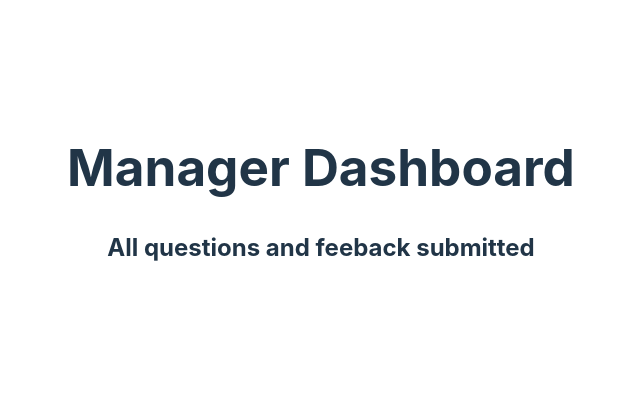
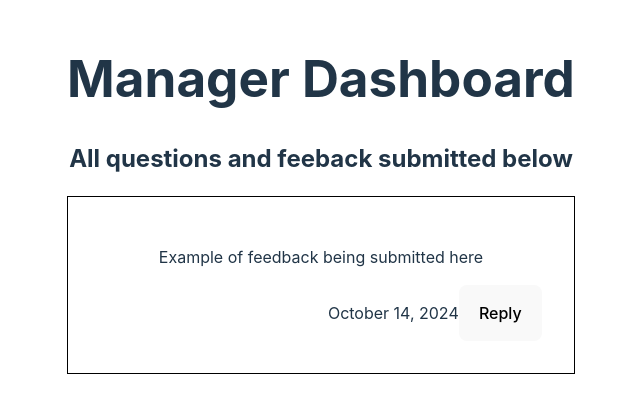
Before and after one commit to SeckMohameth/EDP-Capstone, a React (Vite) app in the folder client/react-app/: page /manager in a window 1280 px wide. Shown: the part 205-618 px from the top of the page, without its empty margins (319-959 px from the left). Built offline with nearby package versions, Linux system fonts and the light colour scheme.

Commit message:
feedback card created

```diff
--- /dev/null
+++ b/client/react-app/src/Components/FeedbackCard.css
@@ -0,0 +1,8 @@
+.card {
+    border: black solid 1px;
+}
+
+.card-info {
+    display: flex;
+    justify-content: end;
+}
--- /dev/null
+++ b/client/react-app/src/Components/FeedbackCard.jsx
@@ -0,0 +1,18 @@
+import React from 'react'
+import "./FeedbackCard.css"
+
+function FeedbackCard() {
+  return (
+    <div className='card'>
+        <div className='card-content'>
+            <p>Example of feedback being submitted here</p>
+            <div className='card-info'>
+                <p>October 14, 2024</p>
+                <button>Reply</button>
+            </div>
+        </div>
+    </div>
+  )
+}
+
+export default FeedbackCard
--- a/client/react-app/src/Pages/EmployeeHome.jsx
+++ b/client/react-app/src/Pages/EmployeeHome.jsx
@@ -5,7 +5,10 @@ function EmployeeHome() {
   return (
     <div>
       <h1>Employee Dashboard</h1>
+      <h3>Your manager is: </h3>
       <FeedbackForm />
+
+      <h2>Past Submitted responses</h2>
     </div>
   )
 }
--- a/client/react-app/src/Pages/ManagerHome.jsx
+++ b/client/react-app/src/Pages/ManagerHome.jsx
@@ -1,12 +1,14 @@
 import React from 'react'
+import FeedbackCard from '../Components/FeedbackCard'
 
 function ManagerHome() {
   return (
     <div>
       <h1>Manager Dashboard</h1>
-      <h2>All questions and feeback submitted</h2>
+      <h2>All questions and feeback submitted below</h2>
 
-      {/* Show submitted feedback here */}
+      {/* Show submitted feedback here as a list*/}
+      <FeedbackCard/>
     </div>
   )
 }
```
